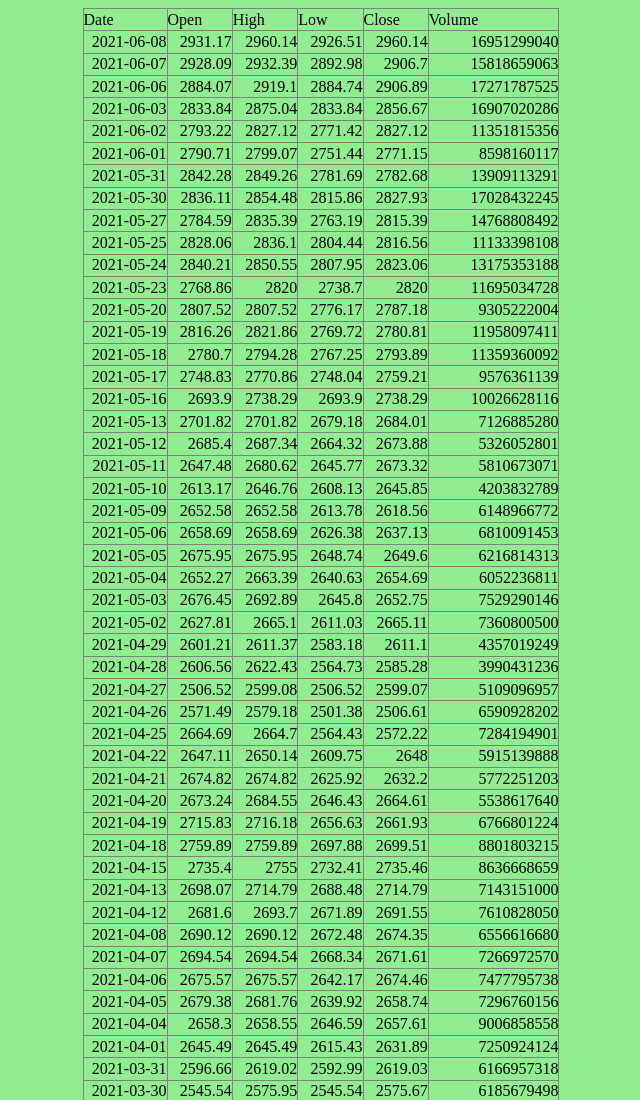
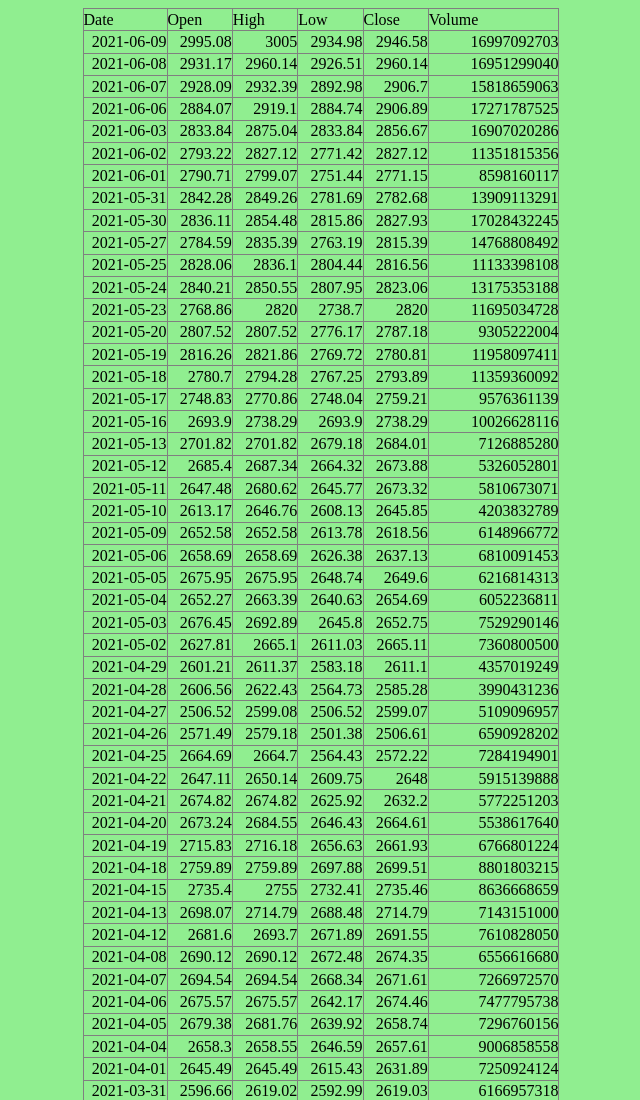
Before and after one commit to shnkyr/NEPSE, a plain HTML site: page index.html in a window 1280 px wide. Shown: the top 1100 px of the page, without its empty margins (319-959 px from the left). Drawn offline with Linux system fonts and the light colour scheme.

Commit message:
Update index.html

```diff
--- a/index.html
+++ b/index.html
@@ -32,14 +32,14 @@
 
 
 
- <!-- <tr height="21" style="height:16.0pt">
+  <tr height="21" style="height:16.0pt">
   <td height="21" class="xl66" align="right" style="height:16.0pt">2021-06-09</td>
-  <td class="xl65" align="right">	</td>
-  <td class="xl65" align="right">	</td>
-  <td class="xl65" align="right">	</td>
-  <td class="xl65" align="right">	</td>
-  <td class="xl65" align="right">	</td>
- </tr>	 !-->
+  <td class="xl65" align="right"> 2995.08	</td>
+  <td class="xl65" align="right">3005	</td>
+  <td class="xl65" align="right">2934.98	</td>
+  <td class="xl65" align="right">2946.58	</td>
+  <td class="xl65" align="right">16997092703	</td>
+ </tr>
 
 	 <tr height="21" style="height:16.0pt">
   <td height="21" class="xl66" align="right" style="height:16.0pt">2021-06-08</td>
```
